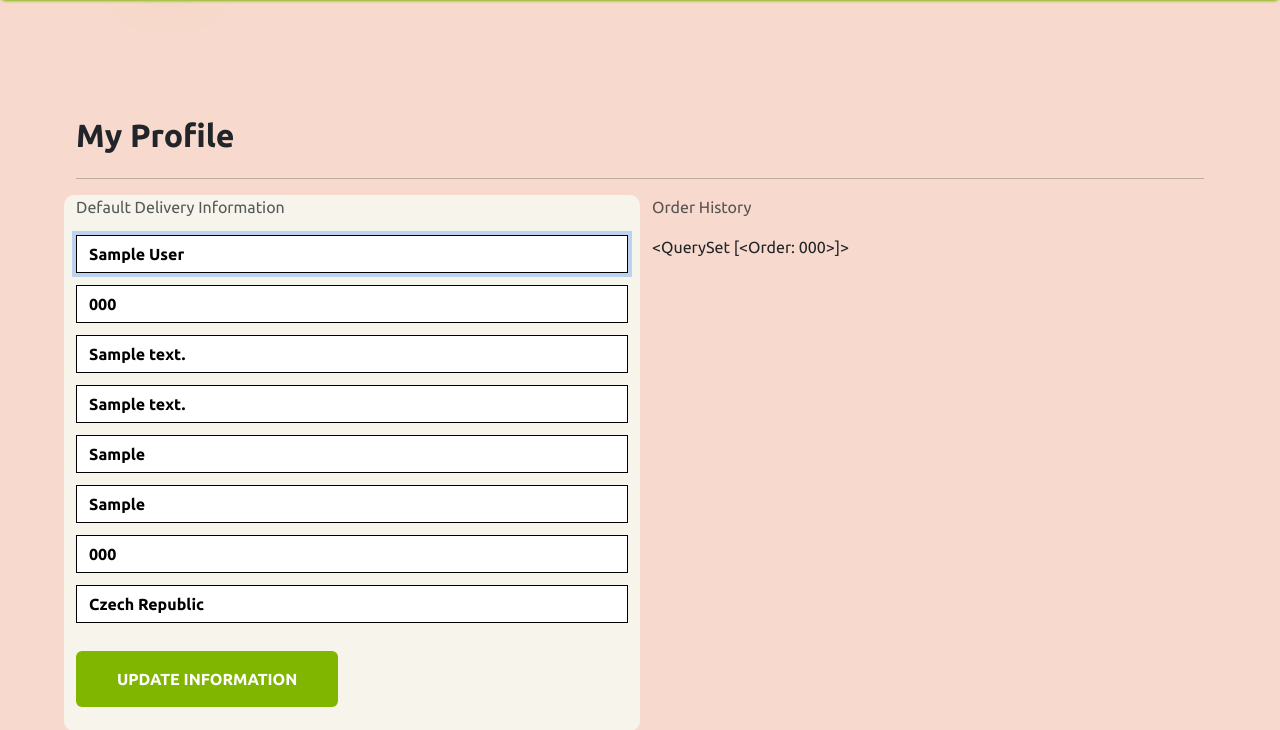
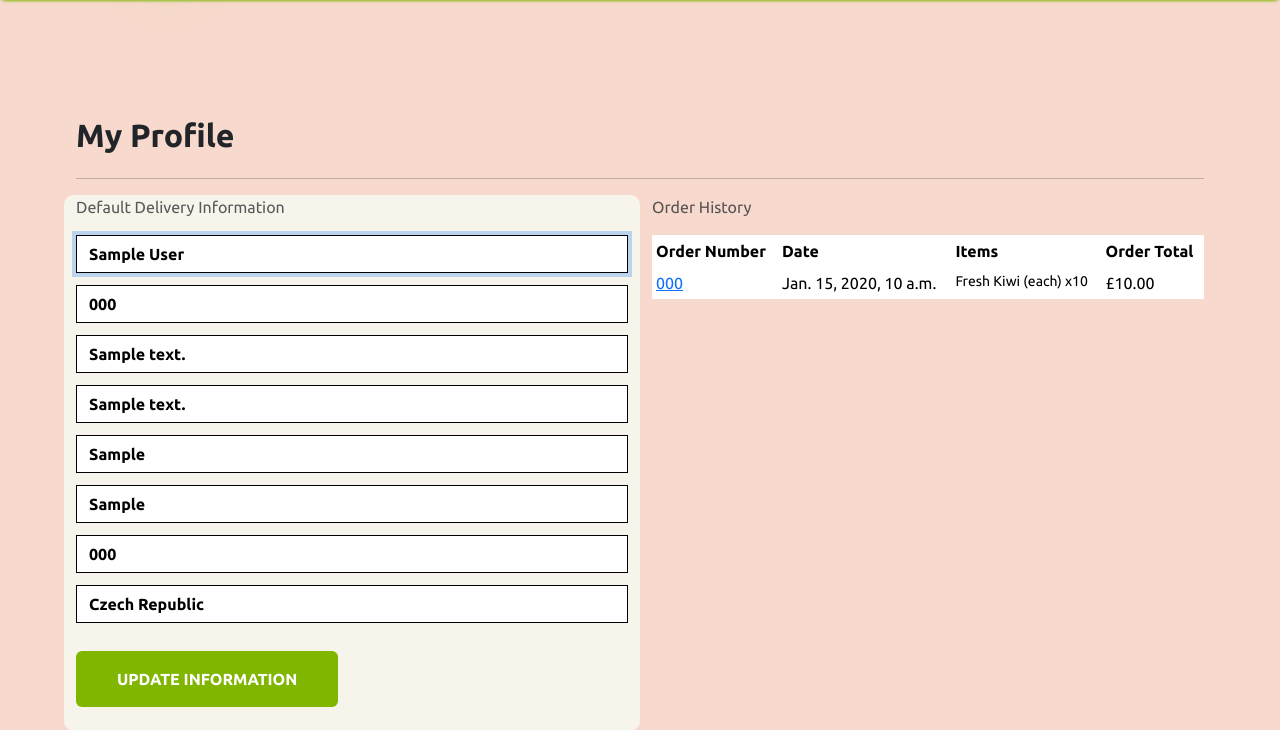
Before and after one commit to Esmael-Pinho/fourth-milestone-project, a Django app: page /profile/ in a window 1280 px wide. Shown: the part 78-808 px from the top of the page. Run offline with Django 3.2, Linux system fonts and the light colour scheme; a user stored in the database is signed in; data comes from the database, SQL or seed files in the repository; tables that the repository leaves empty hold one stand-in row (values such as "Sample post"); some libraries are stand-ins or nearby versions; some web fonts are replaced.

Commit message:
added order history, and updated checkout

```diff
--- a/bag/templates/bag/bag.html
+++ b/bag/templates/bag/bag.html
@@ -51,7 +51,7 @@
                                 </td>
                                 <td class="py-3 cart-product-info">
                                     <h6 class="my-0 bag-prod-name"><strong>{{ item.product.name }}</strong></h6>
-                                    <p class="pt-2 d-none d-lg-block">{{ item.product.description }}</p>
+                                    <p class="pt-2 d-none d-lg-block">{{ item.product.description|truncatechars:50 }}</p>
                                 </td>
                                 <td class="py-3">
                                     <h6 class="my-0 cart-price">£{{ item.product.price }}</h6>
--- a/checkout/admin.py
+++ b/checkout/admin.py
@@ -15,7 +15,7 @@ class OrderAdmin(admin.ModelAdmin):
                       'grand_total', 'original_bag',
                       'stripe_pid')
 
-    fields = ('order_number', 'date', 'full_name',
+    fields = ('order_number', 'user_profile', 'date', 'full_name',
               'email', 'phone_number', 'country',
               'postcode', 'town_or_city', 'street_address1',
               'street_address2', 'county', 'delivery_cost',
--- a/profiles/static/profiles/css/profile.css
+++ b/profiles/static/profiles/css/profile.css
@@ -1,3 +1,8 @@
+.order-history {
+    max-height: 416px;
+    overflow-y: auto;
+}
+
 #profile-update-form .form-control {
     color: #000;
     margin-bottom: .75rem;
--- a/profiles/templates/profiles/profile.html
+++ b/profiles/templates/profiles/profile.html
@@ -33,7 +33,43 @@
             </div>
             <div class="col-12 col-lg-6">
                 <p class="text-muted">Order History</p>
-                {{ orders }}
+                <div class="order-history table-responsive">
+                    <table class="table table-sm table-borderless">
+                        <thead>
+                            <tr>
+                                <th>Order Number</th>
+                                <th>Date</th>
+                                <th>Items</th>
+                                <th>Order Total</th>
+                            </tr>
+                        </thead>
+                        <tbody>
+                            {% for order in orders %}
+                                <tr>
+                                    <td>
+                                        <a href="{% url 'order_history' order.order_number %}"
+                                        title="{{ order.order_number }}">
+                                            {{ order.order_number|truncatechars:6 }}
+                                        </a>
+                                    </td>
+                                    <td>{{ order.date }}</td>
+                                    <td>
+                                        <ul class="list-unstyled">
+                                            {% for item in order.lineitems.all %}
+                                                <li class="small">
+                                                    {% if item.product.has_sizes %}
+                                                        Size {{ item.product.size|upper }}
+                                                    {% endif %}{{ item.product.name }} x{{ item.quantity }}
+                                                </li>
+                                            {% endfor %}
+                                        </ul>
+                                    </td>
+                                    <td>£{{ order.grand_total }}</td>
+                                </tr>
+                            {% endfor %}
+                        </tbody>
+                    </table>
+                </div>
             </div>
         </div>
 {% endblock %}
--- a/profiles/urls.py
+++ b/profiles/urls.py
@@ -2,5 +2,6 @@ from django.urls import path
 from . import views
 
 urlpatterns = [
-    path('', views.profile, name='profile')
+    path('', views.profile, name='profile'),
+    path('order_history/<order_number>', views.order_history, name='order_history'),
 ]
--- a/profiles/views.py
+++ b/profiles/views.py
@@ -4,6 +4,7 @@ from django.contrib import messages
 from .models import UserProfile
 from .forms import UserProfileForm
 
+from checkout.models import Order
 
 def profile(request):
     """ Display the user's profile. """
@@ -26,3 +27,20 @@ def profile(request):
     }
 
     return render(request, template, context)
+
+
+def order_history(request, order_number):
+    order = get_object_or_404(Order, order_number=order_number)
+
+    messages.info(request, (
+        f'This is a past confirmation for order number {order_number}. '
+        'A confirmation email was sent on the order date.'
+    ))
+
+    template = 'checkout/checkout_success.html'
+    context = {
+        'order': order,
+        'from_profile': True,
+    }
+
+    return render(request, template, context)
```
Also changed, not shown: checkout/templates/checkout/checkout_success.html (+14 -5 lines), checkout/views.py (+44 -1 lines).
